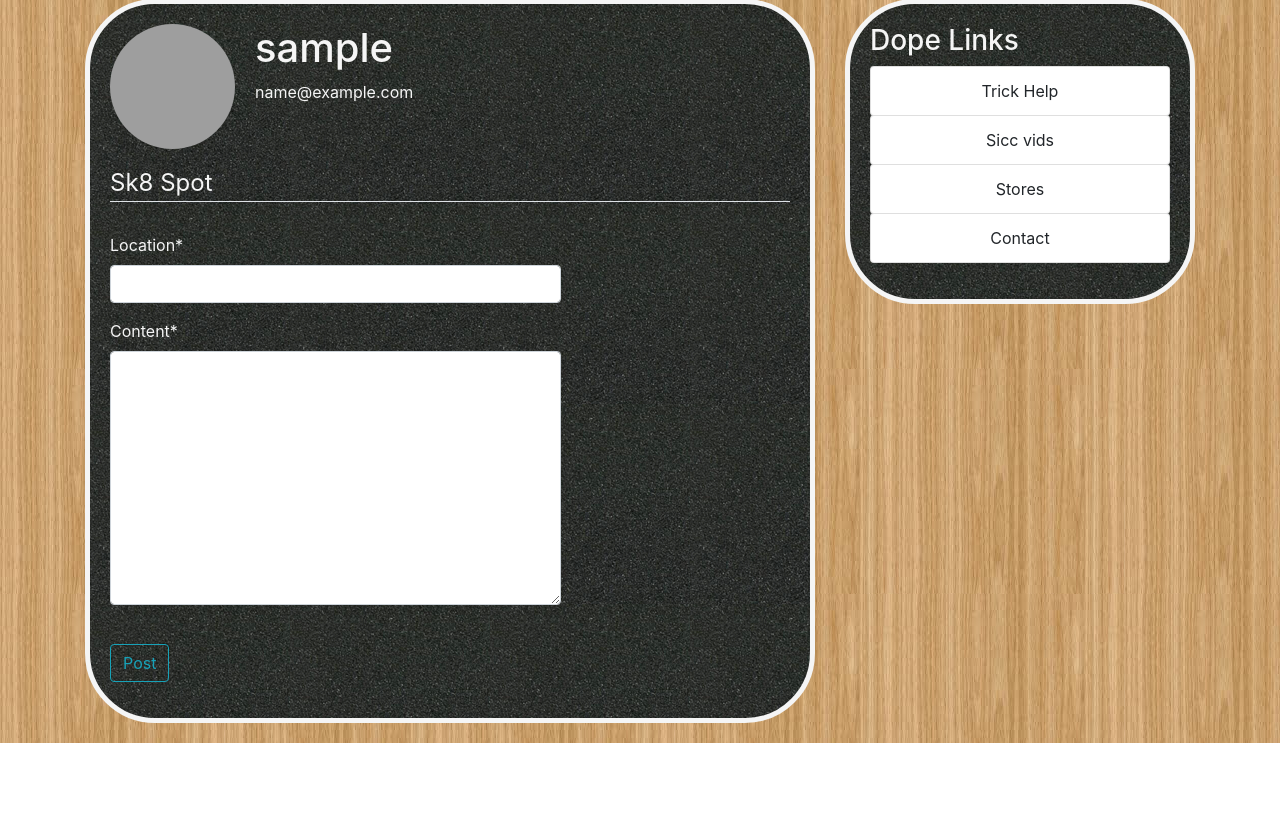
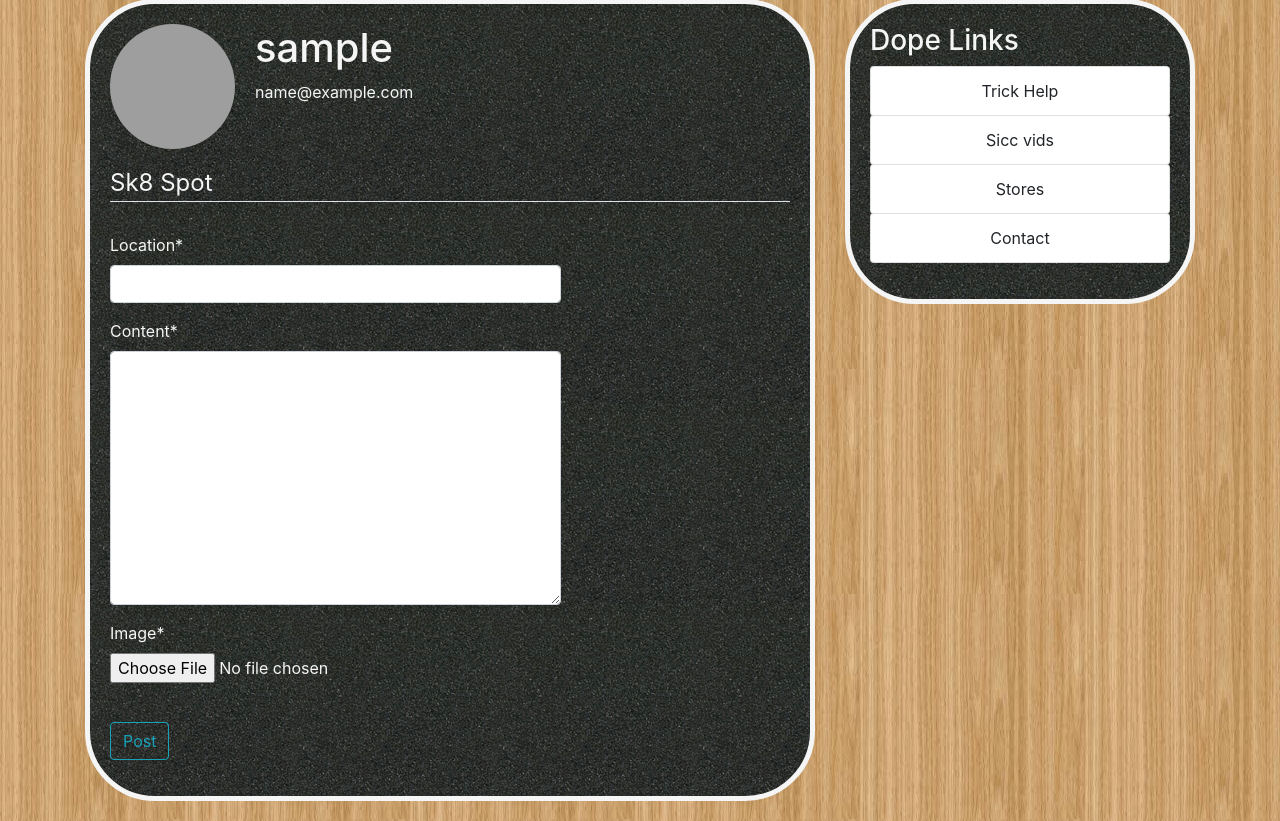
Before and after one commit to nicholascoxe/BlueBadgeApp, a Django app: page /post/new/ in a window 1280 px wide. Shown: the part 81-902 px from the top of the page. Before the commit the page ends 824 px from the top, so only its background shows below. Run offline with Django 3.2, Linux system fonts and the light colour scheme; the visitor is signed in with stand-in values (Sample User, id 1); some libraries are stand-ins or nearby versions; grey boxes are pictures that could not be loaded.

Commit message:
added image

```diff
--- a/blue_badge/blog/models.py
+++ b/blue_badge/blog/models.py
@@ -2,15 +2,26 @@ from django.db import models
 from django.utils import timezone
 from django.contrib.auth.models import User
 from django.urls import reverse
+from PIL import Image
 
 class Post(models.Model):
     location = models.CharField(max_length=100)
     content = models.TextField()
     date_posted = models.DateTimeField(default=timezone.now())
     author = models.ForeignKey(User, on_delete=models.CASCADE)
+    image = models.ImageField(default='default.jpg', upload_to='post_pics')
 
     def __str__(self):
-        return self.title
+        return self.location
 
     def get_absolute_url(self):
         return reverse('post-detail', kwargs={'pk': self.pk})
+
+    def save(self, **kwargs):
+        super().save(**kwargs)
+
+        image = Image.open(self.image.path)
+        if image.height > 300 or image.width > 300:
+            output_size = (300, 300)
+            image.thumbnail(output_size)
+            image.save(self.image.path)
--- a/blue_badge/blog/templates/blog/home.html
+++ b/blue_badge/blog/templates/blog/home.html
@@ -8,7 +8,7 @@
                     <a class="mr-2" href="{% url 'user-posts' post.author.username %}">{{ post.author }}</a>
                     <small class="text">{{ post.date_posted|date:"F d, Y" }}</small>
                 </div>
-                <h2><a class="article-title" href="{% url 'post-detail' post.id %}">{{ post.title }}</a></h2>
+                <h2><a class="article-title" href="{% url 'post-detail' post.id %}">{{ post.location }}</a></h2>
                 <p class="article-content">{{ post.content }}</p>
                 </div>
             </article>
--- a/blue_badge/blog/templates/blog/post_detail.html
+++ b/blue_badge/blog/templates/blog/post_detail.html
@@ -10,12 +10,13 @@
                 <div>
                   <a class="btn btn-secondary btn-sm mt-1 mb-1" href="{% url 'post-update' object.id %}">Update</a>
                   <a class="btn btn-danger btn-sm mt-1 mb-1" href="{% url 'post-delete' object.id %}">Delete</a>
-                </div
+                </div>
                 {% endif %}
             </div>
-            <h2 class="article-title">{{ object.title }}</h2>
+            <h2 class="article-title">{{ object.location }}</h2>
             <p class="article-content">{{ object.content }}</p>
         </div>
     </article>
+    <img src="{{ object.image.url }}">
 
 {% endblock content %}
--- a/blue_badge/blog/templates/blog/post_form.html
+++ b/blue_badge/blog/templates/blog/post_form.html
@@ -9,7 +9,7 @@
                 <p class="text">{{ user.email }}</p>
             </div>
         </div>
-        <form method="post">
+        <form method="POST" enctype="multipart/form-data">
             {% csrf_token %}
             <fieldset class="form-group">
                 <legend class="border-bottom mb-4">Sk8 Spot</legend>
--- a/blue_badge/blog/views.py
+++ b/blue_badge/blog/views.py
@@ -42,7 +42,7 @@ class PostDetailView(DetailView):
 
 class PostCreateView(LoginRequiredMixin, CreateView):
     model = Post
-    fields = ['location', 'content']
+    fields = ['location', 'content', 'image']
 
     def form_valid(self, form):
         form.instance.author = self.request.user
```
Also changed, not shown: blue_badge/blog/migrations/0013_auto_20190319_1943.py (added), blue_badge/blog/migrations/0014_auto_20190319_1954.py (added).
